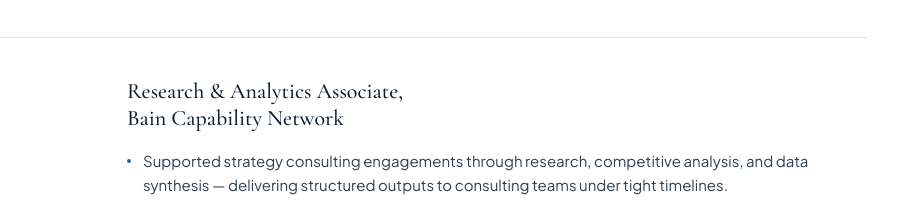
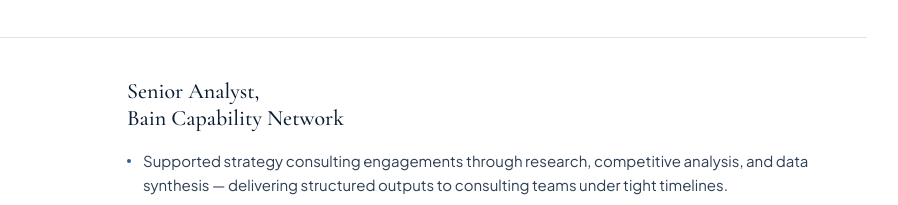
Before and after one commit to bhavya716-build/bhavya716-build.github.io, a plain HTML site: page index.html in a window 1280 px wide. Shown: the part 2291-2496 px from the top of the page, 263-1161 px from the left. Drawn offline with nearby package versions, Linux system fonts and the light colour scheme.

Commit message:
Update job title from Research Associate to Senior Analyst

```diff
--- a/index.html
+++ b/index.html
@@ -395,7 +395,7 @@
           <div class="exp-dates">2021 — 2022</div>
         </div>
         <div>
-          <h3 class="exp-role">Research &amp; Analytics Associate,<br>Bain Capability Network</h3>
+          <h3 class="exp-role">Senior Analyst,<br>Bain Capability Network</h3>
           <ul class="exp-bullets">
             <li>Supported strategy consulting engagements through research, competitive analysis, and data synthesis — delivering structured outputs to consulting teams under tight timelines.</li>
             <li>Built analytical models and visualisations in Excel, Alteryx, and Tableau to support client-facing presentations across financial services and consumer sectors.</li>
```
